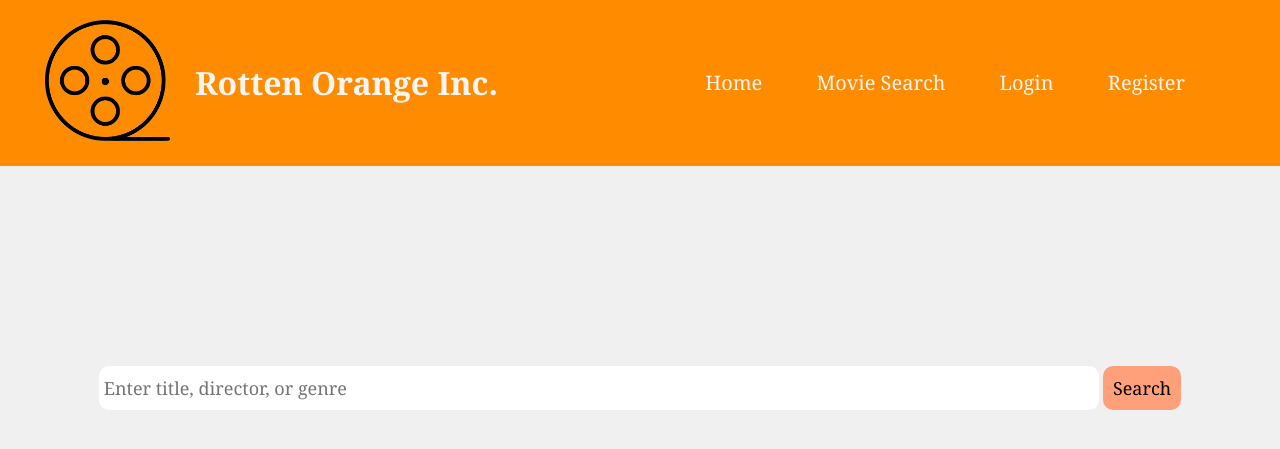
After one commit to Junyi-Pan/DatabaseProject, a PHP site: page /movieSearch.php in a window 1280 px wide. The commit adds this page. Shown: the top 449 px of the page. Run offline with PHP 8.4, Linux system fonts and the light colour scheme.

Commit message:
Added movie search and changed style of website

```diff
--- a/movie.php
+++ b/movie.php
@@ -31,7 +31,7 @@ if($logged){
             <nav>
                 <ul>
                     <li><a href="index.php">Home</a></li>
-                    <li><a href="menu.php">Movie Search</a></li>
+                    <li><a href="movieSearch.php">Movie Search</a></li>
                     <?php if(!$logged): ?>
                         <li><a href="Login.php">Login</a></li>
                         <li><a href="register.php">Register</a></li>
--- /dev/null
+++ b/movieSearch.php
@@ -0,0 +1,89 @@
+<?php
+session_start();
+$logged = isset($_SESSION["username"]);
+require_once('connect.php');
+
+if(isset($_POST['movie'])){
+    $movie = $_POST['movies'];
+    $movieID = $_POST['mID'];
+    $url = "http://" . $_SERVER["HTTP_HOST"] . dirname($_SERVER['PHP_SELF']) . "/movie.php?movie=$movieID";
+    header("location:$url");
+}
+?>
+<!DOCTYPE html>
+<html>
+<head>
+    <title>Rotten Orange Inc.</title>
+    <link rel="stylesheet" href="style/style.css">
+</head>
+<body>
+<div class="container">
+    <div class="navbar">
+        <div class="logo">
+            <img src="images/logo.png" width="125px">
+        </div>
+        <h1>Rotten Orange Inc.</h1>
+        <nav>
+            <ul>
+                <li><a href="index.php">Home</a></li>
+                <li><a href="movieSearch.php">Movie Search</a></li>
+                <?php if(!$logged): ?>
+                    <li><a href="Login.php">Login</a></li>
+                    <li><a href="register.php">Register</a></li>
+                <?php endif; ?>
+                <?php if($logged): ?>
+                    <li><a href="logout.php">Logout</a></li>
+                <?php endif; ?>
+            </ul>
+        </nav>
+    </div>
+</div>
+<div class="movieSearch">
+    <form method="post">
+        <input type="text" name="searchInfo" class="searchText" placeholder="Enter title, director, or genre">
+        <input type="submit" name="search" value="Search" class="searchBtn">
+    </form>
+</div>
+
+    <?php
+    if(isset($_POST['search'])){
+        if(!empty($_POST['searchInfo'])){
+            $search = $_POST['searchInfo'];
+            $query = "SELECT MID, image FROM movieView WHERE Name LIKE ? OR Genre LIKE ? OR Director LIKE ?";
+            $statement = $connect->prepare($query);
+            $statement->execute([$search, $search, $search]);
+            $count = $statement->rowCount();
+            ?>
+            <h1>Search Results: </h1>
+            <div class="movie">
+            <?php
+            if($count == 0){
+                ?>
+                <p><?php echo "No results from search";?></p>
+                <?php
+
+            }
+            else {
+                for($x = 0; $x < $count; $x++){
+                    $fetch = $statement->fetch();
+                    $mID = $fetch['MID'];
+                    $image = $fetch['Image'];
+                    ?>
+
+                    <div class="moviePost">
+                        <form method="post">
+                            <img src="<?php echo $image;?>">
+                            <br>
+                            <input type="submit" class="movieBtn" name="movie" value="View Movie Page">
+                            <input type="hidden" name="mID" value="<?php echo $mID;?>">
+                        </form>
+                    </div>
+                    <?php
+                }
+            }
+        }
+    }
+    ?>
+</div>
+</body>
+</html>
--- a/style/style.css
+++ b/style/style.css
@@ -34,7 +34,7 @@ nav ul li{
     color: black;
 }
 .container{
-    background-color: gray;
+    background-color: darkorange;
 
     margin: auto;
     padding-left: 25px;
@@ -55,7 +55,7 @@ p{
 .login {
     margin: 100px auto;
     width: 400px;
-    background-color: #D3D3D3;
+    background-color: lightsalmon;
     padding: 60px;
     border-radius: 50px;
 }
@@ -75,7 +75,7 @@ form input {
     border: none;
     font-size: 18px;
     border-radius: 50px;
-    background-color: gray;
+    background-color: orangered;
     text-align: center;
     outline: none;
     cursor: pointer;
@@ -86,7 +86,7 @@ form input {
     border: none;
     font-size: 18px;
     border-radius: 50px;
-    background-color: rgb(145,145,145);
+    background-color: lightsalmon;
     text-align: center;
     outline: none;
     cursor: pointer;
@@ -183,3 +183,21 @@ input{
     margin-left: 25px;
 
 }
+.movieSearch{
+    align-items: center;
+    display: flex;
+    justify-content: center;
+    align-items: center;
+    text-align: center;
+    margin-top: 200px;
+}
+.searchText{
+    border-radius: 10px;
+    width: 1000px;
+}
+.searchBtn{
+    background-color: lightsalmon;
+    border-radius: 10px;
+    cursor: pointer;
+    padding: 10px;
+}
```
Also changed, not shown: index.php (+3 -13 lines), README.txt (added).
